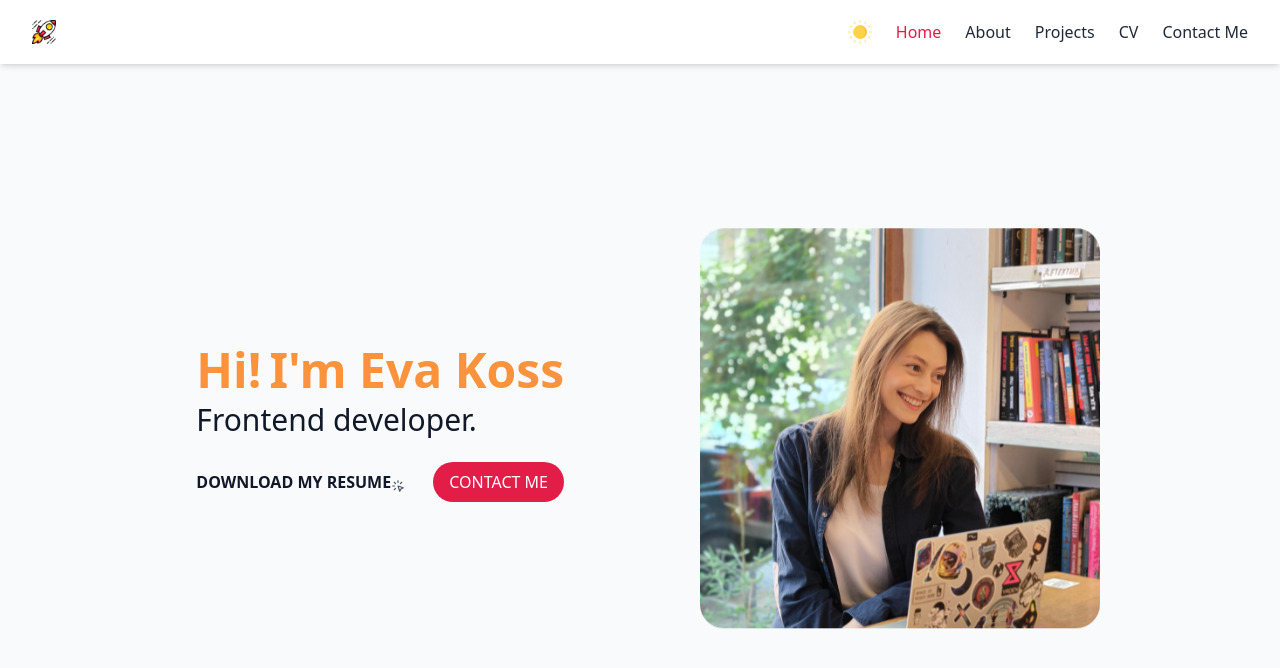
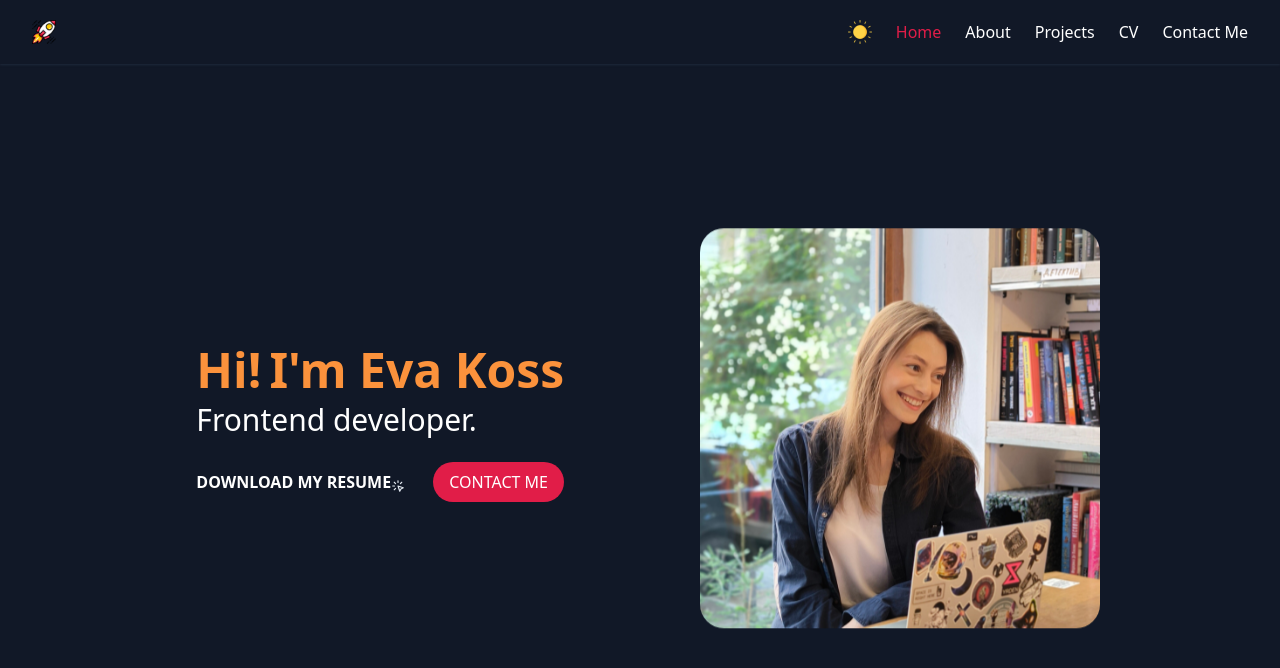
Before and after one commit to evokss/MyPortfolioWebsite, a Next.js app: page / in a window 1280 px wide. Shown: the top 668 px of the page. Built offline with nearby package versions, Linux system fonts and the light colour scheme.

Commit message:
Enable dark mode via selector in configuration

```diff
--- a/tailwind.config.js
+++ b/tailwind.config.js
@@ -1,5 +1,6 @@
 /** @type {import('tailwindcss').Config} */
 module.exports = {
+  darkMode: "selector",
   content: [
     "./app/**/*.{js,ts,jsx,tsx,mdx}",
     "./pages/**/*.{js,ts,jsx,tsx,mdx}",
```
